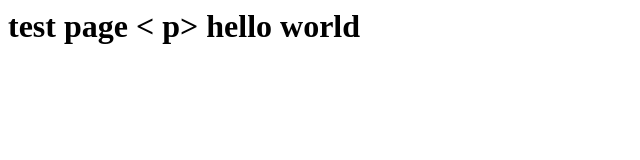
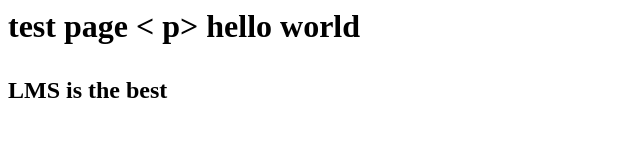
Before and after one commit to karankhosla12/HTML-DEMO, a plain HTML site: page index.htm in a window 1280 px wide. Shown: the whole page, without its empty margins (0-640 px from the left). Drawn offline with Linux system fonts and the light colour scheme.

Commit message:
Update index.htm

```diff
--- a/index.htm
+++ b/index.htm
@@ -5,6 +5,7 @@
 <body >
   <h1> test page
   < p> hello world </p>
+   <h2> LMS is the best
   <script type="text/javascript">
 _linkedin_partner_id = "4606140";
 window._linkedin_data_partner_ids = window._linkedin_data_partner_ids || [];
```
